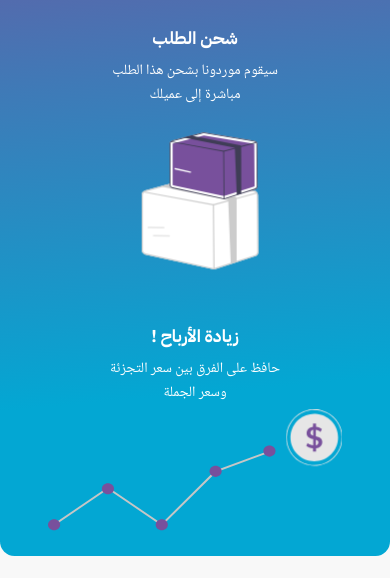
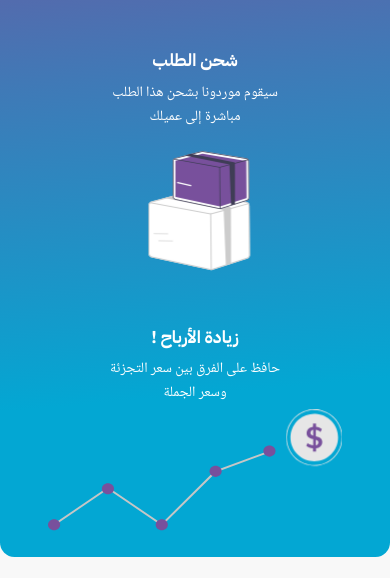
Before and after one commit to xmarya/YosorExp, a website with bundled scripts: page src/pages/who-we-are.html in a window 390 px wide. Shown: the part 2579-3157 px from the top of the page. Built offline with nearby package versions, Linux system fonts and the light colour scheme.

Commit message:
fixed the .introduction section of who-we-are.html for iphone 12/11

```diff
--- a/src/pages/who-we-are.html
+++ b/src/pages/who-we-are.html
@@ -169,7 +169,6 @@
             </div>
 
             <div class="intro-text">
-
                 <h2 class="section-title">
                     من نحن ؟
                 </h2>
@@ -338,7 +337,7 @@
                 </div>
                 <div class="how-item item--3">
                     <div class="item-img">
-                        <svg viewBox="0 0 291 309" fill="none" xmlns="http://www.w3.org/2000/svg">
+                        <svg viewBox="0 0 291 309">
                             <g id="dropshop-img--3">
                             <g id="boxes">
                             <g id="white-box" style="--order: 1">
--- a/src/styles/general.css
+++ b/src/styles/general.css
@@ -1113,6 +1113,10 @@ form .cta-btn {
     font-size: 1.8rem;
   }
 
+  .introduction {
+    grid-template-columns: 40rem !important;
+  }
+
 }
 
 @media screen and (max-width: 21.75em) {
--- a/src/styles/who-we-are.css
+++ b/src/styles/who-we-are.css
@@ -163,6 +163,10 @@
     margin-right: 10rem;
 }
 
+.item-img svg {
+    height: 20rem;
+}
+
 .item--4 .item-img svg {
     height: 18rem;
 }
```
